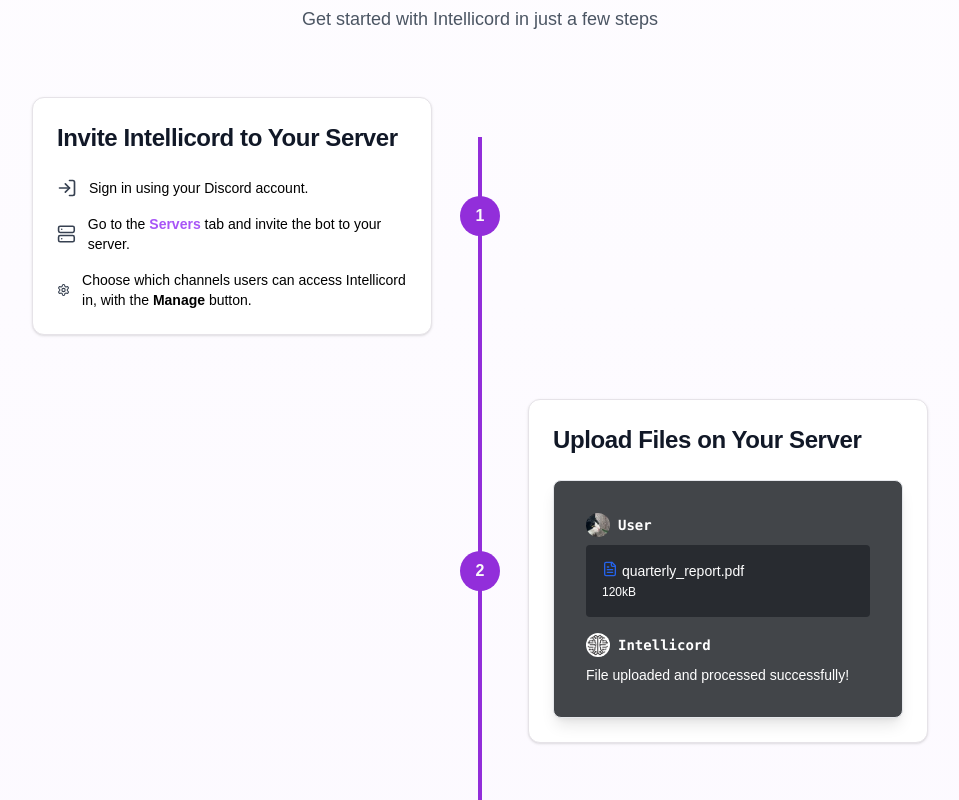
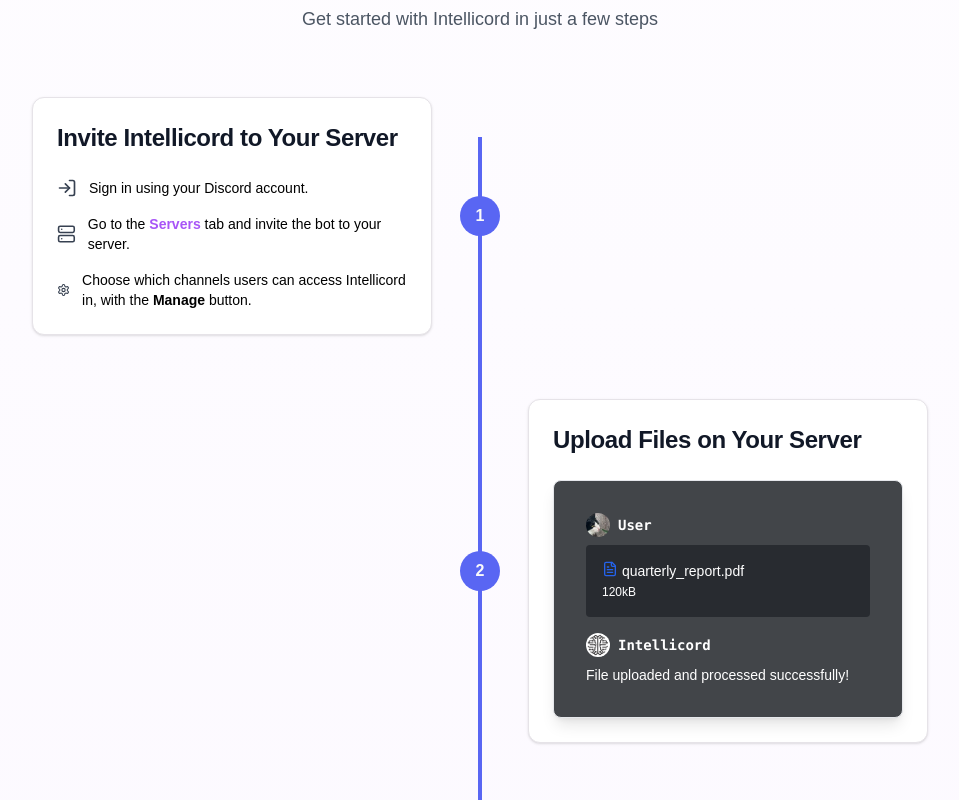
Before and after one commit to matthewgaim/intellicord-website, a Next.js app: page / in a window 1280 px wide. Shown: the part 1280-2080 px from the top of the page, without its empty margins (160-1119 px from the left). Built offline with nearby package versions, Linux system fonts and the light colour scheme; no server answers.

Commit message:
change primary color to discord blurple

```diff
--- a/app/dashboard/servers/page.tsx
+++ b/app/dashboard/servers/page.tsx
@@ -129,7 +129,7 @@
           <Button
             variant="default"
             size="sm"
-            className="flex-1 hover:bg-blue-600"
+            className="flex-1"
             asChild
           >
             <Link href={`/dashboard/servers/${server.discord_server_id}`}>
--- a/app/globals.css
+++ b/app/globals.css
@@ -14,7 +14,7 @@
     --card-foreground: 240 10% 3.9%;
     --popover: 275.00 4.00% 100.00%;
     --popover-foreground: 240 10% 3.9%;
-    --primary: 275.00 69.65% 51.75%;
+    --primary: 235.00 86.00% 65.00%;
     --primary-foreground: 0 0% 98%;
     --secondary: 305.00 10.00% 91.56%;
     --secondary-foreground: 240 10% 3.9%;
--- a/components/channel-selector.tsx
+++ b/components/channel-selector.tsx
@@ -228,7 +228,6 @@
             JSON.stringify(preSelected) === JSON.stringify(selectedChannels)
           }
           className="gap-2"
-          variant="accept"
         >
           {isPending ? (
             <>
```
